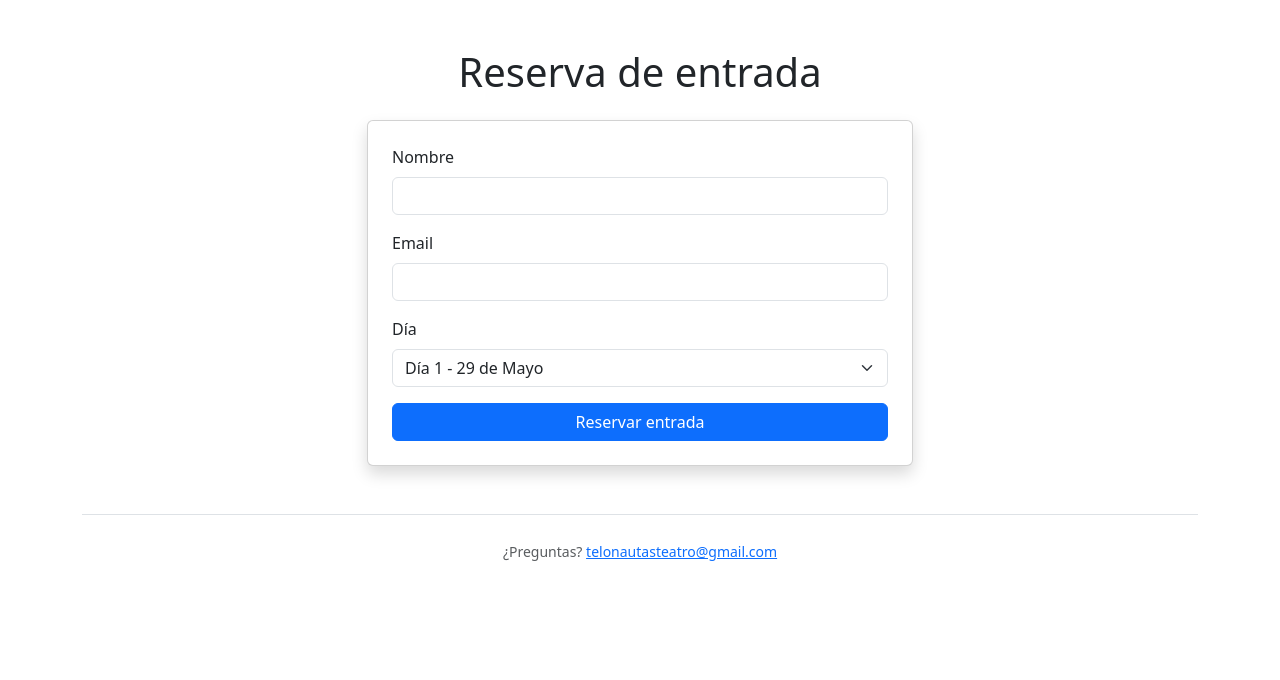
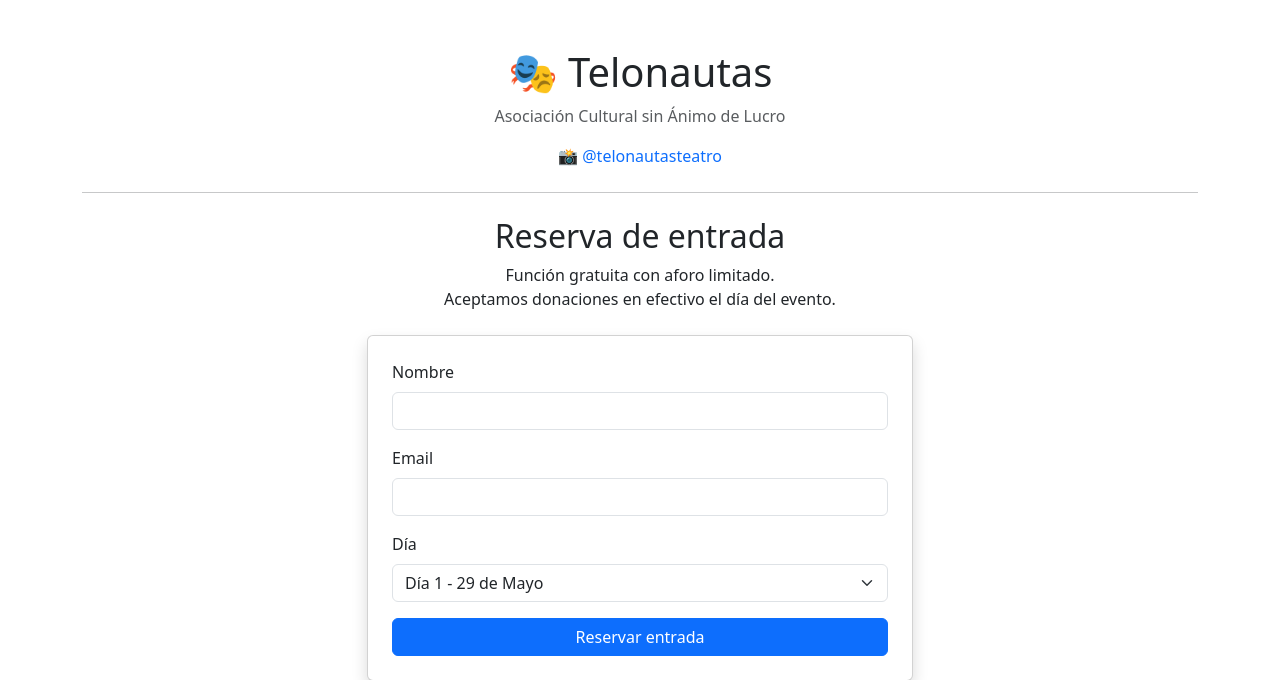
Before and after one commit to VLauren/ticket-system, a Flask app: page / in a window 1280 px wide. Shown: the top 680 px of the page. Before the commit the page ends 561 px from the top, so only its background shows below. Run offline with Flask 3, Linux system fonts and the light colour scheme.

Commit message:
index texts added

```diff
--- a/templates/index.html
+++ b/templates/index.html
@@ -2,14 +2,23 @@
 
 {% block content %}
 
-<h1 class="text-center mb-4">Reserva de entrada</h1>
+<div class="text-center mb-4">
+    <h1>🎭 Telonautas</h1>
+    <p class="text-muted">Asociación Cultural sin Ánimo de Lucro</p>
+    <p><a href="https://www.instagram.com/telonautasteatro" target="_blank" class="text-decoration-none">📸 @telonautasteatro</a></p>
+</div>
 
+<hr class="my-4">
+
+<div class="text-center mb-4">
+    <h2>Reserva de entrada</h2>
+    <p>Función gratuita con aforo limitado.<br>Aceptamos donaciones en efectivo el día del evento.</p>
+</div>
 
 <div class="row justify-content-center">
 	<div class="col-md-6">
 
 		<div class="card p-4 shadow">
-
 
 			<form action="/reserve" method="post">
 
```
Also changed, not shown: app/utils.py (+0 -9 lines).
